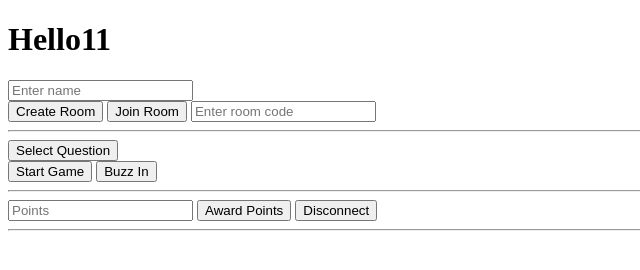
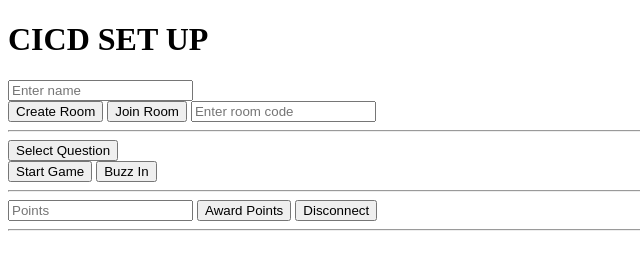
Before and after one commit to FarazAleemWork/devJeo, a website: page quizlamfd/index.html in a window 1280 px wide. Shown: the whole page, without its empty margins (0-640 px from the left). Drawn offline with nearby package versions, Linux system fonts and the light colour scheme; no server answers.

Commit message:
testing cicd

```diff
--- a/quizlamfd/index.html
+++ b/quizlamfd/index.html
@@ -4,7 +4,7 @@
   <title>Quizlam Basic Frontend</title>
 </head>
 <body>
-  <h1>Hello11</h1>
+  <h1>CICD SET UP</h1>
 
   <input type="text" id="playerName" placeholder="Enter name" />
 </br>
```
